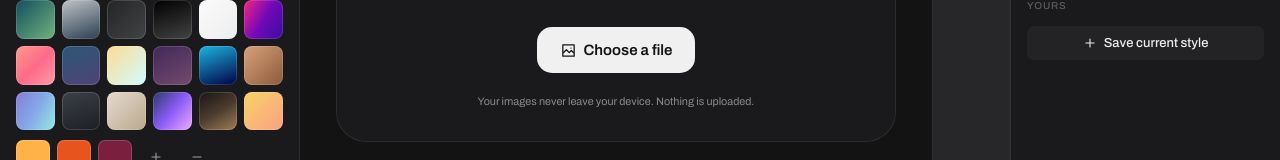
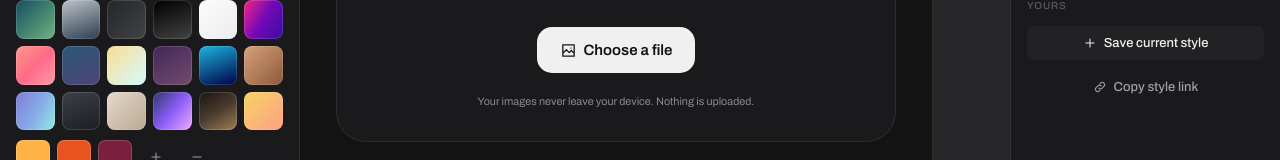
Before and after one commit to mihhhir08/shotframe, a React (Vite) app: page / in a window 1280 px wide. Shown: the part 412-572 px from the top of the page. Built offline with nearby package versions, Linux system fonts and the light colour scheme.

Commit message:
Open style links on load and copy one from the Presets panel

```diff
--- a/src/App.tsx
+++ b/src/App.tsx
@@ -7,6 +7,7 @@ import { computeLayout } from './layout.ts'
 import { motionPatch, videoMime, VIDEO_SIZES } from './motion.ts'
 import { Background, Panel, Seg, TABS, type BgPick, type PanelTab, type SetSettings, type UserPreset } from './Panel.tsx'
 import { render, type RenderCache, type Scene } from './render.ts'
+import { styleFromHash, styleToHash } from './share.ts'
 import { DEFAULTS, type Annotation, type ArrowHeads, type Settings, type StrokeOpts, type Tool } from './settings.ts'
 import { SIZES, Stage } from './Stage.tsx'
 
@@ -80,7 +81,8 @@ function useHistory(initial: Doc) {
 }
 
 export default function App() {
-  const initial = useMemo<Doc>(() => ({ settings: { ...DEFAULTS, ...load<Partial<Settings>>('shotframe:settings', {}), crop: null }, annotations: [] }), [])
+  // a style link (#preset=Glass&padding=96) wins over the stored style; see share.ts
+  const initial = useMemo<Doc>(() => ({ settings: { ...DEFAULTS, ...(styleFromHash(location.hash) ?? load<Partial<Settings>>('shotframe:settings', {})), crop: null }, annotations: [] }), [])
   const { doc, update, undo, redo, canUndo, canRedo } = useHistory(initial)
   const s = doc.settings
 
@@ -158,8 +160,11 @@ export default function App() {
   }, [update])
 
   // #sample still loads the demo image for screenshots and tests; nothing in the UI offers it.
+  // A style link is applied once, then dropped from the URL so a reload keeps later edits.
   useEffect(() => {
-    if (location.hash === '#sample') openImage(sampleImage())
+    const sample = new URLSearchParams(location.hash.slice(1)).has('sample')
+    if (sample) openImage(sampleImage())
+    if (styleFromHash(location.hash)) history.replaceState(null, '', location.pathname + (sample ? '#sample' : ''))
   }, [openImage])
 
   const openFile = useCallback(async (file: Blob) => {
@@ -571,6 +576,14 @@ export default function App() {
           if (save('shotframe:presets', next)) setPresets(next)
           else flash('Preset too large to store. Try without a background image.')
         }}
+        onShareStyle={async () => {
+          try {
+            await navigator.clipboard.writeText(`${location.origin}${location.pathname}#${styleToHash(s)}`)
+            flash(s.bgType === 'image' ? 'Style link copied, without your background image' : 'Style link copied')
+          } catch {
+            flash('Copy failed.')
+          }
+        }}
         onDeletePreset={(name) => {
           const next = presets.filter((p) => p.name !== name)
           save('shotframe:presets', next)
--- a/src/Panel.tsx
+++ b/src/Panel.tsx
@@ -38,6 +38,7 @@ interface Props {
   image: LoadedImage | null
   presets: UserPreset[]
   onSavePreset: (name: string) => void
+  onShareStyle: () => void
   onDeletePreset: (name: string) => void
   onReset: () => void
   onAnimateBg: () => void
@@ -46,7 +47,7 @@ interface Props {
   onRecent: (p: BgPick) => void
 }
 
-export function Panel({ tab, onTab, motion, showBackground, s, set, layout, image, presets, onSavePreset, onDeletePreset, onReset, onAnimateBg, motionReady, recent, onRecent }: Props) {
+export function Panel({ tab, onTab, motion, showBackground, s, set, layout, image, presets, onSavePreset, onShareStyle, onDeletePreset, onReset, onAnimateBg, motionReady, recent, onRecent }: Props) {
   const tabs = TABS.filter(([id]) => (motion || id !== 'motion') && (showBackground || id !== 'background'))
   const current = tabs.find((t) => t[0] === tab) ?? tabs[0]
   // the stored tab can point at a tab this mode does not show (Motion, after a reload in Static)
@@ -101,7 +102,7 @@ export function Panel({ tab, onTab, motion, showBackground, s, set, layout, imag
             </Group>
           </>
         )}
-        {active === 'presets' && <Presets s={s} set={set} presets={presets} onSave={onSavePreset} onDelete={onDeletePreset} />}
+        {active === 'presets' && <Presets s={s} set={set} presets={presets} onSave={onSavePreset} onShare={onShareStyle} onDelete={onDeletePreset} />}
         {active === 'background' && <Background s={s} set={set} image={image} recent={recent} onRecent={onRecent} onAnimateBg={onAnimateBg} motionReady={motionReady} />}
 
         {active === 'canvas' && (
@@ -236,7 +237,7 @@ export function Panel({ tab, onTab, motion, showBackground, s, set, layout, imag
   )
 }
 
-function Presets({ s, set, presets, onSave, onDelete }: { s: Settings; set: SetSettings; presets: UserPreset[]; onSave: (n: string) => void; onDelete: (n: string) => void }) {
+function Presets({ s, set, presets, onSave, onShare, onDelete }: { s: Settings; set: SetSettings; presets: UserPreset[]; onSave: (n: string) => void; onShare: () => void; onDelete: (n: string) => void }) {
   const [naming, setNaming] = useState<string | null>(null)
   return (
     <>
@@ -272,6 +273,7 @@ function Presets({ s, set, presets, onSave, onDelete }: { s: Settings; set: SetS
             <button className="btn" type="submit" aria-label="Save preset"><Icon name="check" size={14} /></button>
           </form>
         )}
+        <button className="btn wide quiet" onClick={onShare} title="Copy a link that opens Shotframe with this style"><Icon name="link" size={14} /> Copy style link</button>
       </Group>
     </>
   )
--- a/src/icons.tsx
+++ b/src/icons.tsx
@@ -36,6 +36,7 @@ const PATHS = {
   headNone: 'M4 12h16',
   dash: 'M3 12h4M10 12h4M17 12h4',
   chevron: 'M6 9l6 6 6-6',
+  link: 'M10 14a4 4 0 0 0 5.7 0l3-3a4 4 0 0 0-5.7-5.7l-1 1M14 10a4 4 0 0 0-5.7 0l-3 3a4 4 0 0 0 5.7 5.7l1-1',
 }
 
 export type IconName = keyof typeof PATHS
```
